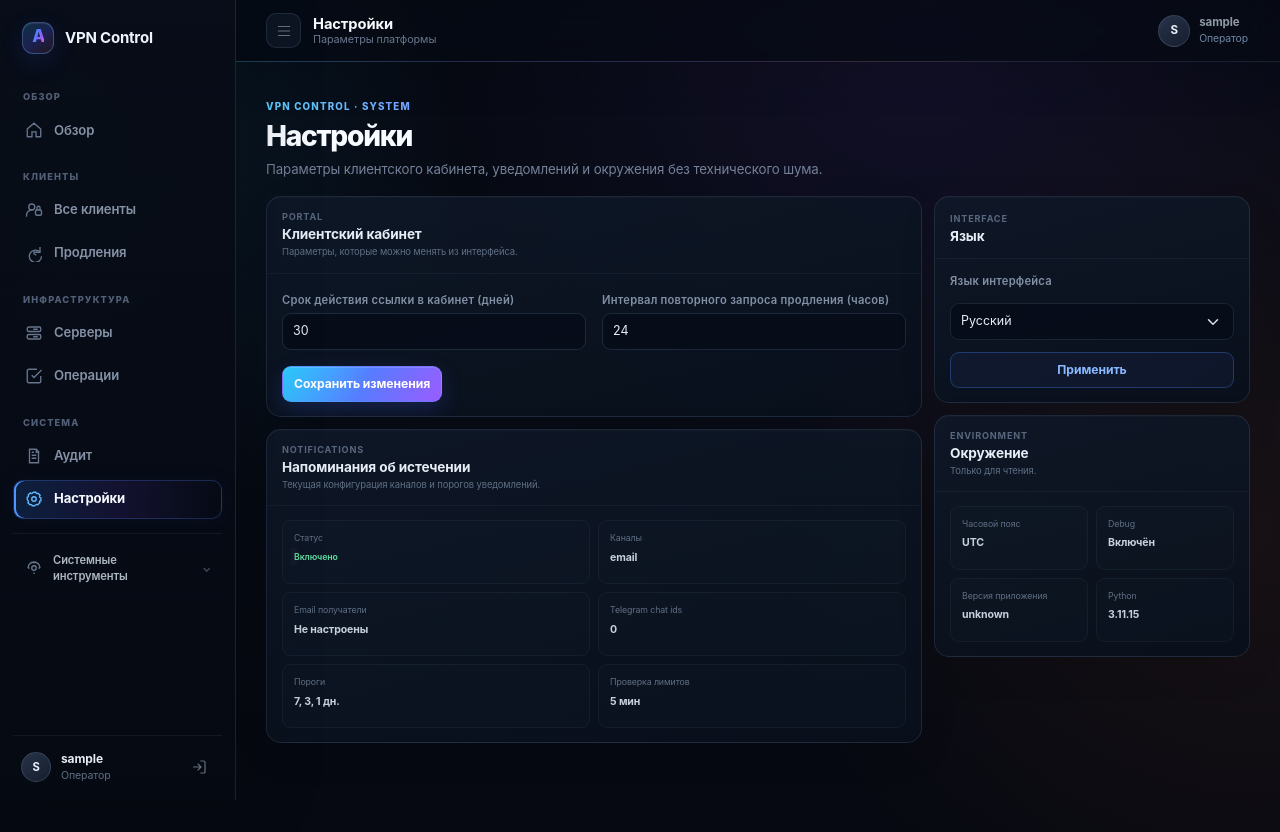
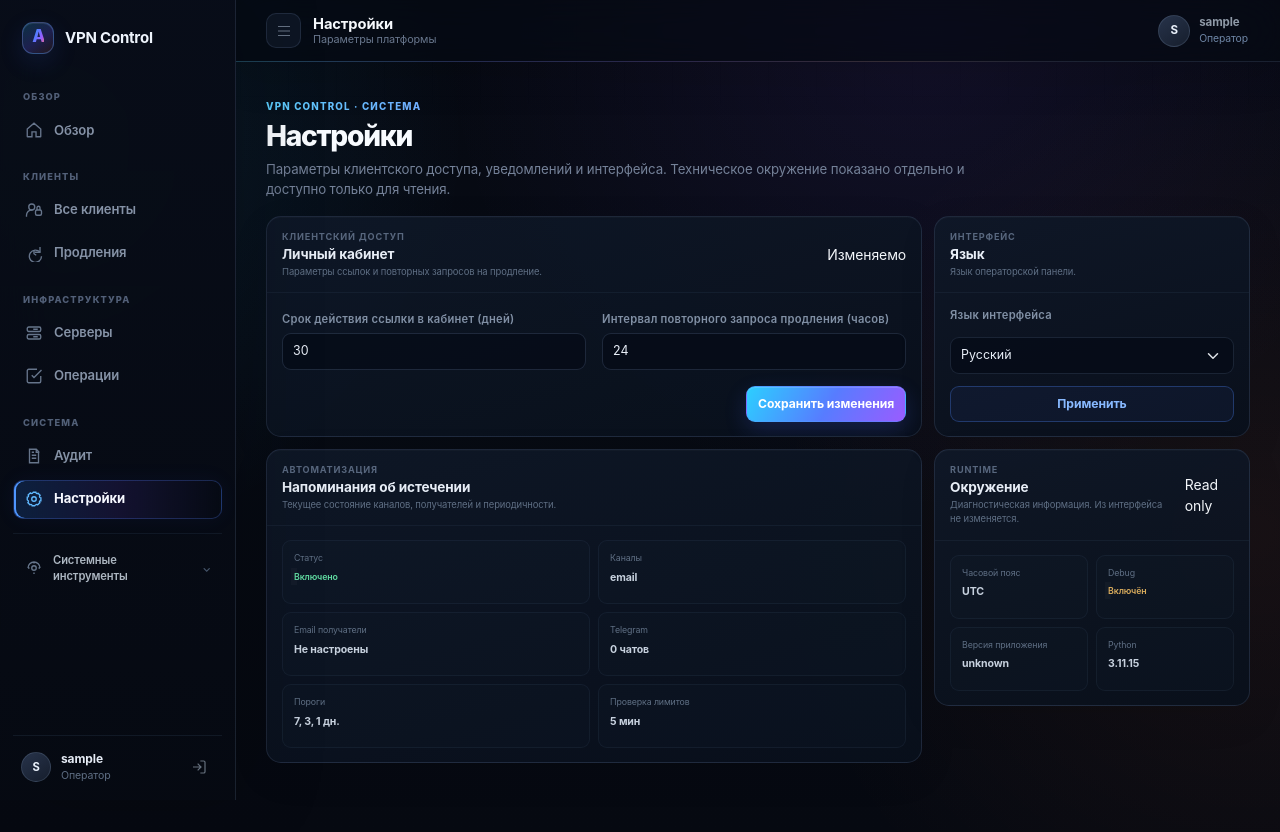
Before and after one commit to stalkerxz/amnezia-control, a Django app: page /settings/ in a window 1280 px wide. Run offline with Django 5.2, Linux system fonts and the light colour scheme; the visitor is signed in with stand-in values (Sample User, id 1); data comes from the database, SQL or seed files in the repository; data that the repository does not hold is empty; parts of the project's set-up code (start-up, migrations or seed data) failed here and were passed over.

Commit message:
UI v4: refine settings information architecture

```diff
--- a/amnezia_control/templates/core/settings.html
+++ b/amnezia_control/templates/core/settings.html
@@ -10,40 +10,41 @@
 <div class="v4-system-page">
   <header class="v4-page-hero v4-system-hero">
     <div>
-      <p class="page-kicker">VPN Control · System</p>
+      <p class="page-kicker">VPN Control · Система</p>
       <h1>{% trans "Настройки" %}</h1>
-      <p class="v4-hero-copy">{% trans "Параметры клиентского кабинета, уведомлений и окружения без технического шума." %}</p>
+      <p class="v4-hero-copy">{% trans "Параметры клиентского доступа, уведомлений и интерфейса. Техническое окружение показано отдельно и доступно только для чтения." %}</p>
     </div>
   </header>
 
   <div class="v4-settings-grid">
     <div class="v4-settings-stack">
-      <section class="v4-system-panel mb-0">
-        <div class="v4-system-panel-head"><div><span class="v4-panel-eyebrow">Portal</span><h2>{% trans "Клиентский кабинет" %}</h2><p>{% trans "Параметры, которые можно менять из интерфейса." %}</p></div></div>
+      <section class="v4-system-panel mb-0 v4-settings-primary">
+        <div class="v4-system-panel-head"><div><span class="v4-panel-eyebrow">Клиентский доступ</span><h2>{% trans "Личный кабинет" %}</h2><p>{% trans "Параметры ссылок и повторных запросов на продление." %}</p></div><span class="v4-settings-badge">Изменяемо</span></div>
         <div class="v4-system-panel-body">
           <form method="post" class="row g-3">
             {% csrf_token %}
             <div class="col-md-6"><label class="form-label" for="id_portal_link_lifetime_days">{{ form.portal_link_lifetime_days.label }}</label>{{ form.portal_link_lifetime_days }}</div>
             <div class="col-md-6"><label class="form-label" for="id_portal_renewal_cooldown_hours">{{ form.portal_renewal_cooldown_hours.label }}</label>{{ form.portal_renewal_cooldown_hours }}</div>
-            <div class="col-12"><button type="submit" class="btn btn-primary">{% trans "Сохранить изменения" %}</button></div>
+            <div class="col-12 d-flex justify-content-end"><button type="submit" class="btn btn-primary">{% trans "Сохранить изменения" %}</button></div>
           </form>
         </div>
       </section>
 
       <section class="v4-system-panel mb-0">
-        <div class="v4-system-panel-head"><div><span class="v4-panel-eyebrow">Notifications</span><h2>{% trans "Напоминания об истечении" %}</h2><p>{% trans "Текущая конфигурация каналов и порогов уведомлений." %}</p></div></div>
+        <div class="v4-system-panel-head"><div><span class="v4-panel-eyebrow">Автоматизация</span><h2>{% trans "Напоминания об истечении" %}</h2><p>{% trans "Текущее состояние каналов, получателей и периодичности." %}</p></div></div>
         <div class="v4-system-panel-body">
           <div class="v4-settings-kv">
             <div><span>{% trans "Статус" %}</span><strong>{% if expiration_reminder_enabled %}<span class="v4-server-status is-success">{% trans "Включено" %}</span>{% else %}<span class="v4-server-status is-neutral">{% trans "Выключено" %}</span>{% endif %}</strong></div>
             <div><span>{% trans "Каналы" %}</span><strong>{% if expiration_reminder_channels %}{{ expiration_reminder_channels|join:", " }}{% else %}{% trans "Не настроены" %}{% endif %}</strong></div>
             <div><span>{% trans "Email получатели" %}</span><strong>{% if expiration_reminder_recipients %}{{ expiration_reminder_recipients|join:", " }}{% else %}{% trans "Не настроены" %}{% endif %}</strong></div>
-            <div><span>{% trans "Telegram chat ids" %}</span><strong>{{ expiration_reminder_telegram_chat_count }}</strong></div>
+            <div><span>{% trans "Telegram" %}</span><strong>{{ expiration_reminder_telegram_chat_count }} {% trans "чатов" %}</strong></div>
             <div><span>{% trans "Пороги" %}</span><strong>{% if expiration_reminder_thresholds %}{{ expiration_reminder_thresholds|join:", " }} {% trans "дн." %}{% else %}—{% endif %}</strong></div>
             <div><span>{% trans "Проверка лимитов" %}</span><strong>{{ limits_enforce_every_minutes }} {% trans "мин" %}</strong></div>
           </div>
 
           {% if expiration_reminder_last_logs %}
-            <div class="v4-system-table-wrap mt-3">
+            <div class="v4-settings-subsection-head"><span>Последние отправки</span></div>
+            <div class="v4-system-table-wrap mt-2">
               <table class="table v4-system-table align-middle">
                 <thead><tr><th>{% trans "Клиент" %}</th><th>{% trans "Порог" %}</th><th>{% trans "Истекает" %}</th><th>{% trans "Отправлено" %}</th></tr></thead>
                 <tbody>{% for log in expiration_reminder_last_logs %}<tr><td>#{{ log.client_id }} {{ log.client.name }}</td><td>{{ log.threshold_days }} {% trans "дн." %}</td><td>{{ log.expires_at_snapshot|date:'d.m.Y H:i' }}</td><td>{{ log.sent_at|date:'d.m.Y H:i' }}</td></tr>{% endfor %}</tbody>
@@ -56,7 +57,7 @@
 
     <div class="v4-settings-stack">
       <section class="v4-system-panel mb-0">
-        <div class="v4-system-panel-head"><div><span class="v4-panel-eyebrow">Interface</span><h2>{% trans "Язык" %}</h2></div></div>
+        <div class="v4-system-panel-head"><div><span class="v4-panel-eyebrow">Интерфейс</span><h2>{% trans "Язык" %}</h2><p>{% trans "Язык операторской панели." %}</p></div></div>
         <div class="v4-system-panel-body">
           <form method="post" action="{% url 'set_language' %}" class="d-grid gap-2">
             {% csrf_token %}
@@ -70,12 +71,12 @@
         </div>
       </section>
 
-      <section class="v4-system-panel mb-0">
-        <div class="v4-system-panel-head"><div><span class="v4-panel-eyebrow">Environment</span><h2>{% trans "Окружение" %}</h2><p>{% trans "Только для чтения." %}</p></div></div>
+      <section class="v4-system-panel mb-0 v4-readonly-panel">
+        <div class="v4-system-panel-head"><div><span class="v4-panel-eyebrow">Runtime</span><h2>{% trans "Окружение" %}</h2><p>{% trans "Диагностическая информация. Из интерфейса не изменяется." %}</p></div><span class="v4-settings-badge is-muted">Read only</span></div>
         <div class="v4-system-panel-body">
-          <div class="v4-settings-kv">
+          <div class="v4-settings-kv v4-settings-kv-single">
             <div><span>{% trans "Часовой пояс" %}</span><strong>{{ timezone_name }}</strong></div>
-            <div><span>{% trans "Debug" %}</span><strong>{% if debug_enabled %}{% trans "Включён" %}{% else %}{% trans "Выключен" %}{% endif %}</strong></div>
+            <div><span>{% trans "Debug" %}</span><strong>{% if debug_enabled %}<span class="v4-server-status is-warning">{% trans "Включён" %}</span>{% else %}<span class="v4-server-status is-success">{% trans "Выключен" %}</span>{% endif %}</strong></div>
             <div><span>{% trans "Версия приложения" %}</span><strong>{{ app_version }}</strong></div>
             <div><span>{% trans "Python" %}</span><strong>{{ python_version }}</strong></div>
           </div>
```
